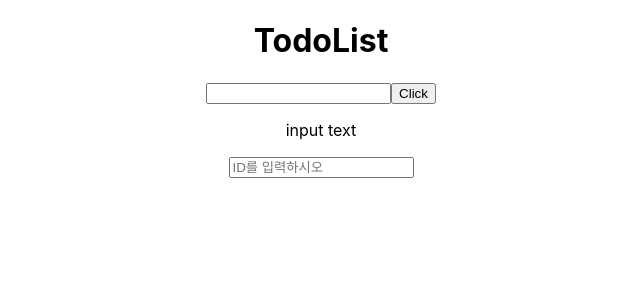
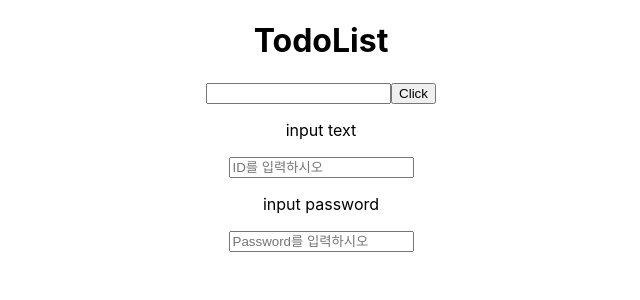
Before and after one commit to csy1597/React, a React (Create React App) app in the folder test2/: page / in a window 1280 px wide. Shown: the top 300 px of the page, without its empty margins (319-959 px from the left). Built offline with nearby package versions, Linux system fonts and the light colour scheme.

Commit message:
onInputPw

```diff
--- a/test2/src/App.js
+++ b/test2/src/App.js
@@ -9,6 +9,7 @@ function App() {
   const [value, setValue] = useState('');
   const [list, setList] = useState([]);
   const [inputId, setInputId] = useState('');
+  const [inputPw, setInputPw] = useState('');
 
 
   //Event
@@ -50,8 +51,12 @@ function App() {
     });
   };
   const onInputId = (e) => {
-    console.log(inputId)
+    console.log(onInputId);
     setInputId(e.target.value);
+  }
+  const onInputPw = (e)=>{
+    console.log(onInputPw);
+    setInputPw(e.target.value);
   }
 
 
@@ -71,6 +76,8 @@ function App() {
       ))}
       <p>input text</p>
       <input type="text" value={inputId} placeholder="ID를 입력하시오" onChange={onInputId} />
+      <p>input password</p>
+      <input type="password" value={inputPw} placeholder="Password를 입력하시오" onChange={onInputPw} />
 
     </div>
   );
```
